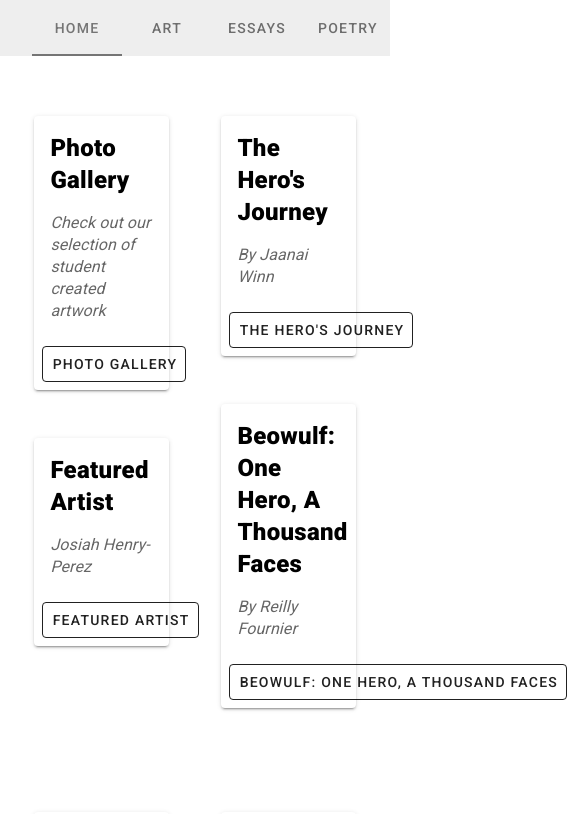
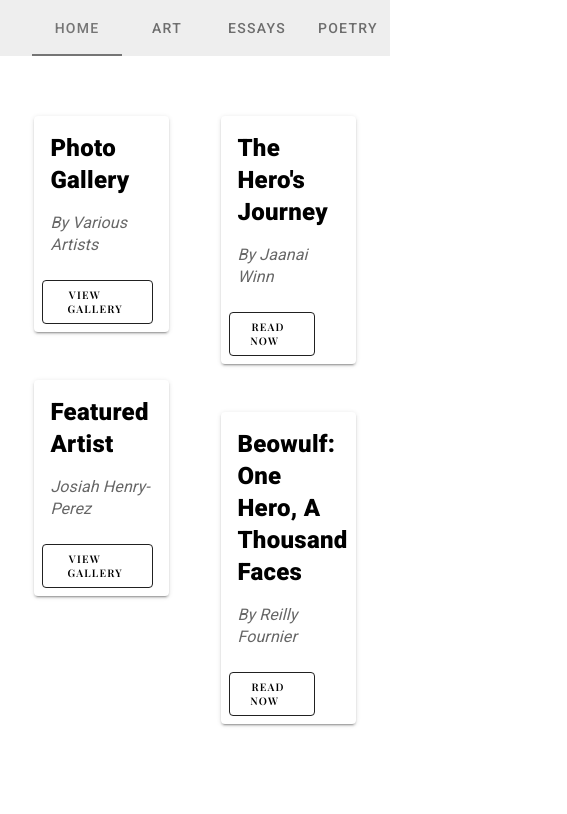
Before and after one commit to benjamindobbs/classical-scholar, a Nuxt app: page /current in a window 390 px wide. Shown: the top 814 px of the page, 567 px wide, since content can reach past the window. Built offline with nearby package versions, Linux system fonts and the light colour scheme; a web font is replaced by a local one.

Commit message:
Fixed for Phone Screens

```diff
--- a/pages/current.vue
+++ b/pages/current.vue
@@ -26,9 +26,12 @@
                     right
                     outlined
                     color="Black"
+                    large
                     :to="items.path"
                   >
-                    {{ items.name }}
+                  <p class="text-wrap" style="width: 65%; margin: auto; font-size:.75em;"> <strong>
+                    {{ items.description }}
+                  </strong></p>
                   </v-btn>
                 </v-card-actions>
               <!-- </v-img> -->
--- a/static/json/subjectlist.json
+++ b/static/json/subjectlist.json
@@ -9,8 +9,8 @@
                     "name": "Photo Gallery",
                     "path": "/gallery",
                     "banner": "/images/January-22/gallery_banner.png",
-                    "blurb": "Check out our selection of student created artwork",
-                    "description":"",
+                    "blurb": "By Various Artists",
+                    "description":"View Gallery",
                     "content":""
                 },
                 {
@@ -18,7 +18,7 @@
                     "path": "/featuredartist",
                     "banner": "/images/art_banner.png",
                     "blurb": "Josiah Henry-Perez",
-                    "description":"",
+                    "description":"View Gallery",
                     "content":""
                 }
             ]
@@ -32,7 +32,7 @@
                     "path": "/essay",
                     "banner": "/images/art_banner.png",
                     "blurb": "By Jaanai Winn",
-                    "description":"",
+                    "description":"Read Now",
                     "content":""
                 },
                 {
@@ -40,7 +40,7 @@
                     "path": "/beowulf",
                     "banner": "",
                     "blurb": "By Reilly Fournier",
-                    "description": "",
+                    "description": "Read Now",
                     "content": ""
                 }
             ]
@@ -54,7 +54,7 @@
                     "path": "/poetry",
                     "banner": "/images/english_banner.png",
                     "blurb": "By Keanu Wright",
-                    "description":"",
+                    "description":"Read Now",
                     "content":""
                 },
                 {
@@ -62,7 +62,7 @@
                     "path": "/a-new-season",
                     "banner": "",
                     "blurb": "By Ashley Nelson",
-                    "description": "",
+                    "description": "Read Now",
                     "content": ""
                 },
                 {
@@ -70,7 +70,7 @@
                     "path": "/nightandday",
                     "banner": "/images/art_banner.png",
                     "blurb": "By Adrianna Jimenez",
-                    "description":"",
+                    "description":"Read Now",
                     "content":""
                 }
 
@@ -86,7 +86,7 @@
                     "path": "/connecticut-eugenics",
                     "banner": "",
                     "blurb": "By Zulai Machin",
-                    "description": "",
+                    "description": "Read Now",
                     "content": ""
                 },
                 {
@@ -94,7 +94,7 @@
                     "path": "/being-a-black-women",
                     "banner": "",
                     "blurb": "By Erickah Wright",
-                    "description": "",
+                    "description": "Read Now",
                     "content": ""
                 },
                 {
@@ -102,7 +102,7 @@
                         "path": "/interview",
                         "banner": "/images/art_banner.png",
                         "blurb": "By Uzoma Chukwurah & Adrianna Jimenez",
-                        "description":"",
+                        "description":"Read Now",
                         "content":""
                     }
             ]
@@ -116,7 +116,7 @@
                     "path": "/shortstory",
                     "banner": "/images/art_banner.png",
                     "blurb": "By Charlese Mack",
-                    "description":"",
+                    "description":"Read Now",
                     "content":""
                 }
             ]
```
